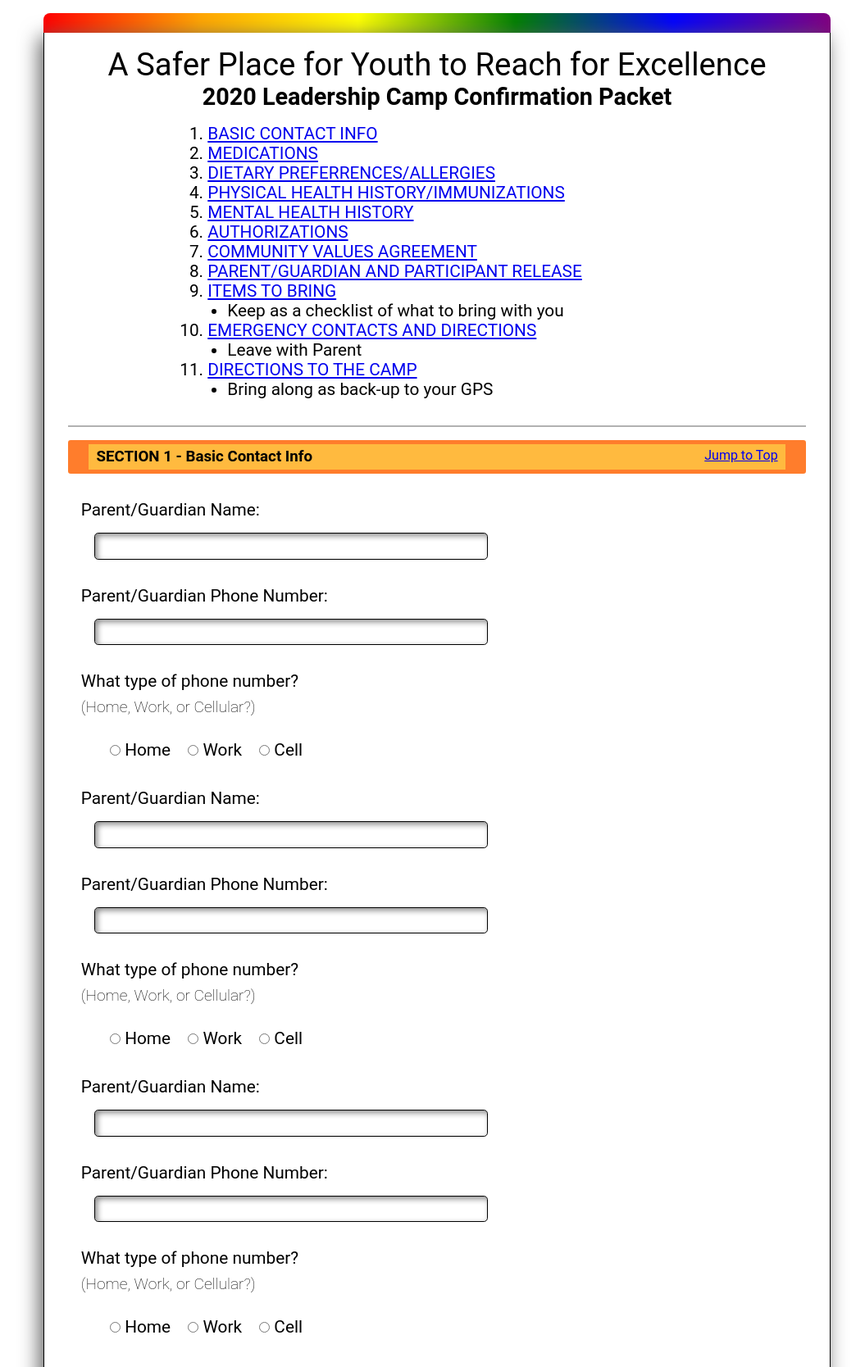
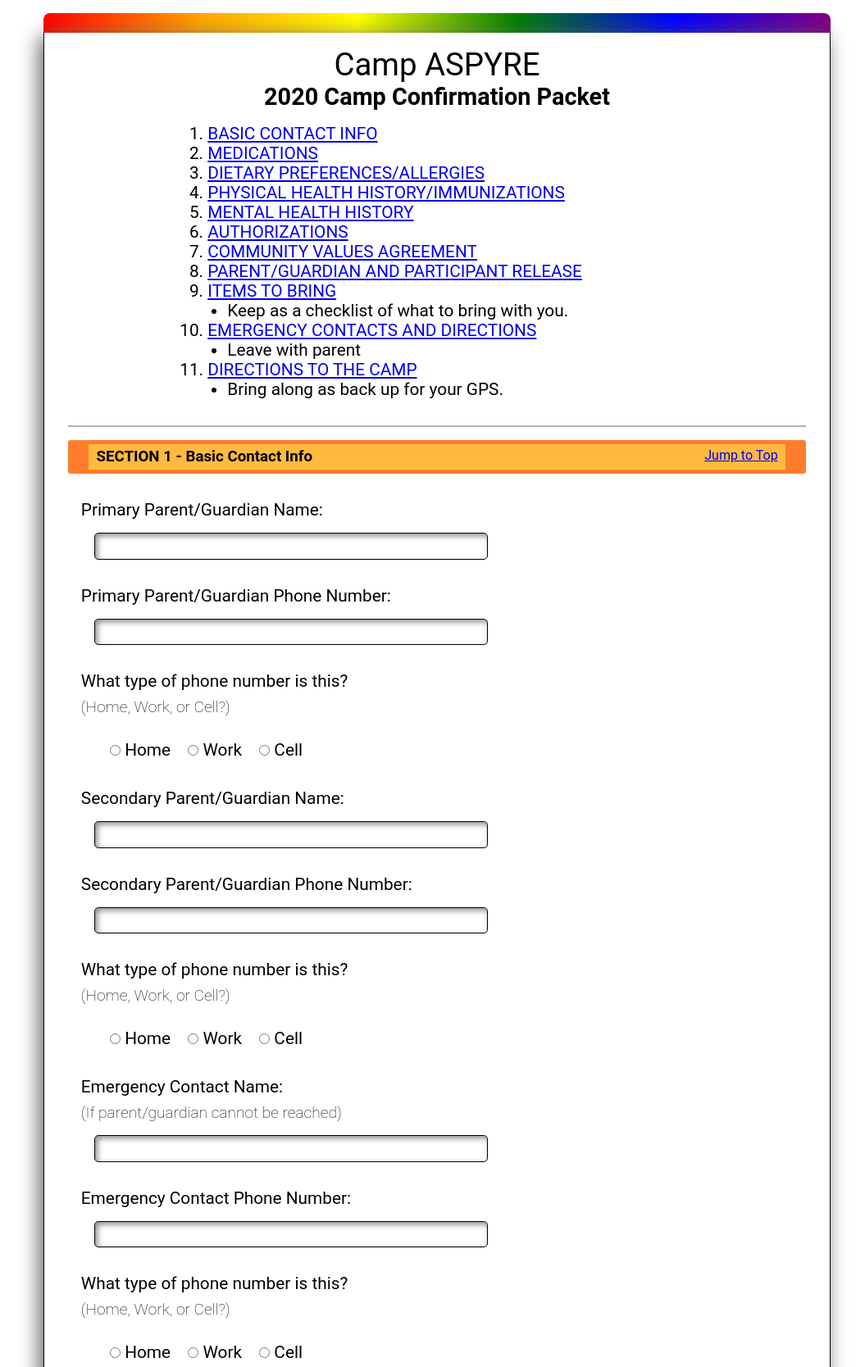
Before and after one commit to Team-Allies/camp-aspyre, a Django app: page /ASPYRE-Medical-Form/ in a window 1280 px wide. Shown: the part 239-1907 px from the top of the page at 82% size, without its empty margins (107-1162 px from the left). Run offline with Django 3.2, Linux system fonts and the light colour scheme; a user stored in the database is signed in; tables that the repository leaves empty hold one stand-in row (values such as "Sample post").

Commit message:
changing wording on forms

```diff
--- a/core/templates/core/camper_medical_form.html
+++ b/core/templates/core/camper_medical_form.html
@@ -8,13 +8,13 @@
     <form class="camper_form">
         {% csrf_token %}
         <div class="camper_form_title_container">
-            <h1>A Safer Place for Youth to Reach for Excellence</h1>
-            <h2>{{ camp.start_date.year }} Leadership Camp Confirmation Packet</h2>
+            <h1>Camp ASPYRE</h1>
+            <h2>{{ camp.start_date.year }} Camp Confirmation Packet</h2>
         </div>
         <ol class="table_of_contents">
             <li><a href="#section1">BASIC CONTACT INFO</a></li>
             <li><a href="#section2">MEDICATIONS</a></li>
-            <li><a href="#section3">DIETARY PREFERRENCES/ALLERGIES</a></li>
+            <li><a href="#section3">DIETARY PREFERENCES/ALLERGIES</a></li>
             <li><a href="#section4">PHYSICAL HEALTH HISTORY/IMMUNIZATIONS</a></li>
             <li><a href="#section5">MENTAL HEALTH HISTORY</a></li>
             <li><a href="#section6">AUTHORIZATIONS</a></li>
@@ -22,15 +22,15 @@
             <li><a href="#section8">PARENT/GUARDIAN AND PARTICIPANT RELEASE</a></li>
             <li><a href="#section9">ITEMS TO BRING</a></li>
                 <ul class="ul">
-                    <li>Keep as a checklist of what to bring with you</li>
+                    <li>Keep as a checklist of what to bring with you.</li>
                 </ul>
             <li><a href="#section10">EMERGENCY CONTACTS AND DIRECTIONS</a></li>
                 <ul class="ul">
-                    <li>Leave with Parent</li>
+                    <li>Leave with parent</li>
                 </ul>
             <li><a href="#section11">DIRECTIONS TO THE CAMP</a></li>
                 <ul class="ul">
-                    <li>Bring along as back-up to your GPS</li>
+                    <li>Bring along as back up for your GPS.</li>
                 </ul>
         </ol>
 
@@ -43,36 +43,36 @@
             </div>
             <div class="section_content">
                 <div class="text_field">
-                    <h5 class="field_title">Parent/Guardian Name:</h5>
+                    <h5 class="field_title">Primary Parent/Guardian Name:</h5>
                     {{ form.first_guardian_name }}
                 </div>
                 <div class="text_field">
-                    <h5 class="field_title">Parent/Guardian Phone Number:</h5>
+                    <h5 class="field_title">Primary Parent/Guardian Phone Number:</h5>
                     {{ form.first_guardian_phone_number }}
                 </div>
                 <div class="text_field">
-                    <h5 class="field_title">What type of phone number?</h5>
-                    <p class="hint_text">(Home, Work, or Cellular?)</p>
+                    <h5 class="field_title">What type of phone number is this?</h5>
+                    <p class="hint_text">(Home, Work, or Cell?)</p>
                     <ul class="horizontal">
                         <li>{{ form.first_guardian_home_work_or_cell }}</li>
                     </ul>
                 </div>
                 <div class="text_field">
-                    <h5 class="field_title">Parent/Guardian Name:</h5>
+                    <h5 class="field_title">Secondary Parent/Guardian Name:</h5>
                     {{ form.second_guardian_name }}
                 </div>
                 <div class="text_field">
-                    <h5 class="field_title">Parent/Guardian Phone Number:</h5>
+                    <h5 class="field_title">Secondary Parent/Guardian Phone Number:</h5>
                     {{form.second_guardian_phone_number }}
                 </div>
                 <div class="text_field">
-                    <h5 class="field_title">What type of phone number?</h5>
-                    <p class="hint_text">(Home, Work, or Cellular?)</p>
+                    <h5 class="field_title">What type of phone number is this?</h5>
+                    <p class="hint_text">(Home, Work, or Cell?)</p>
                     <ul class="horizontal">
                         <li>{{ form.second_guardian_home_work_or_cell }}</li>
                     </ul>
                 </div>
-                <div class="text_field">
+                <!-- <div class="text_field">
                     <h5 class="field_title">Parent/Guardian Name:</h5>
                     {{ form.third_guardian_name }}
                 </div>
@@ -82,11 +82,11 @@
                 </div>
                 <div class="text_field">
                     <h5 class="field_title">What type of phone number?</h5>
-                    <p class="hint_text">(Home, Work, or Cellular?)</p>
+                    <p class="hint_text">(Home, Work, or Cell?)</p>
                     <ul class="horizontal">
                         <li>{{ form.third_guardian_home_work_or_cell }}</li>
                     </ul>
-                </div>
+                </div>  -->
                 <div class="text_field">
                     <h5 class="field_title">Emergency Contact Name:</h5>
                     <p class="hint_text">(If parent/guardian cannot be reached)</p>
@@ -97,18 +97,18 @@
                     {{ form.emergency_contact_phone_number }}
                 </div>
                 <div class="text_field">
-                    <h5 class="field_title">What type of phone number?</h5>
-                    <p class="hint_text">(Home, Work, or Cellular?)</p>
+                    <h5 class="field_title">What type of phone number is this?</h5>
+                    <p class="hint_text">(Home, Work, or Cell?)</p>
                     <ul class="horizontal">
                         <li>{{ form.emergency_home_work_cell }}</li>
                     </ul>
                 </div>
                 <div class="text_field">
-                    <h5 class="field_title">My child can be picked up by either guardian and/or emergency contact:</h5>
+                    <h5 class="field_title">The camper can be picked up by either guardian and/or emergency contact:</h5>
                     {{ form.can_camper_be_picked_up_by_guardian_or_emergency_contact }}
                 </div>
                 <div class="text_field">
-                    <h5 class="field_title">If no, please list the name of the person NOT authorized to pick up your child:</h5>
+                    <h5 class="field_title">If no, please list the name of the person NOT authorized to pick up the camper:</h5>
                     {{ form.any_unauthorized_persons_that_can_pick_up_camper }}
                 </div>
                 <div class="text_field">
@@ -328,7 +328,7 @@
 
         <section id="section3" class="section">
             <div class="section_header">
-                <h3>SECTION 3 - Dietary Preferrences/Allergies</h3>
+                <h3>SECTION 3 - Dietary Preferences/Allergies</h3>
                 <p><a class="form_nav" href="#top_of_page">Jump to Top</a></p>
             </div>
             <div class="section_content">
```
Also changed, not shown: core/templates/core/camper_registration.html (+14 -12 lines), core/templates/core/camper_scholarship.html (+4 -4 lines).
